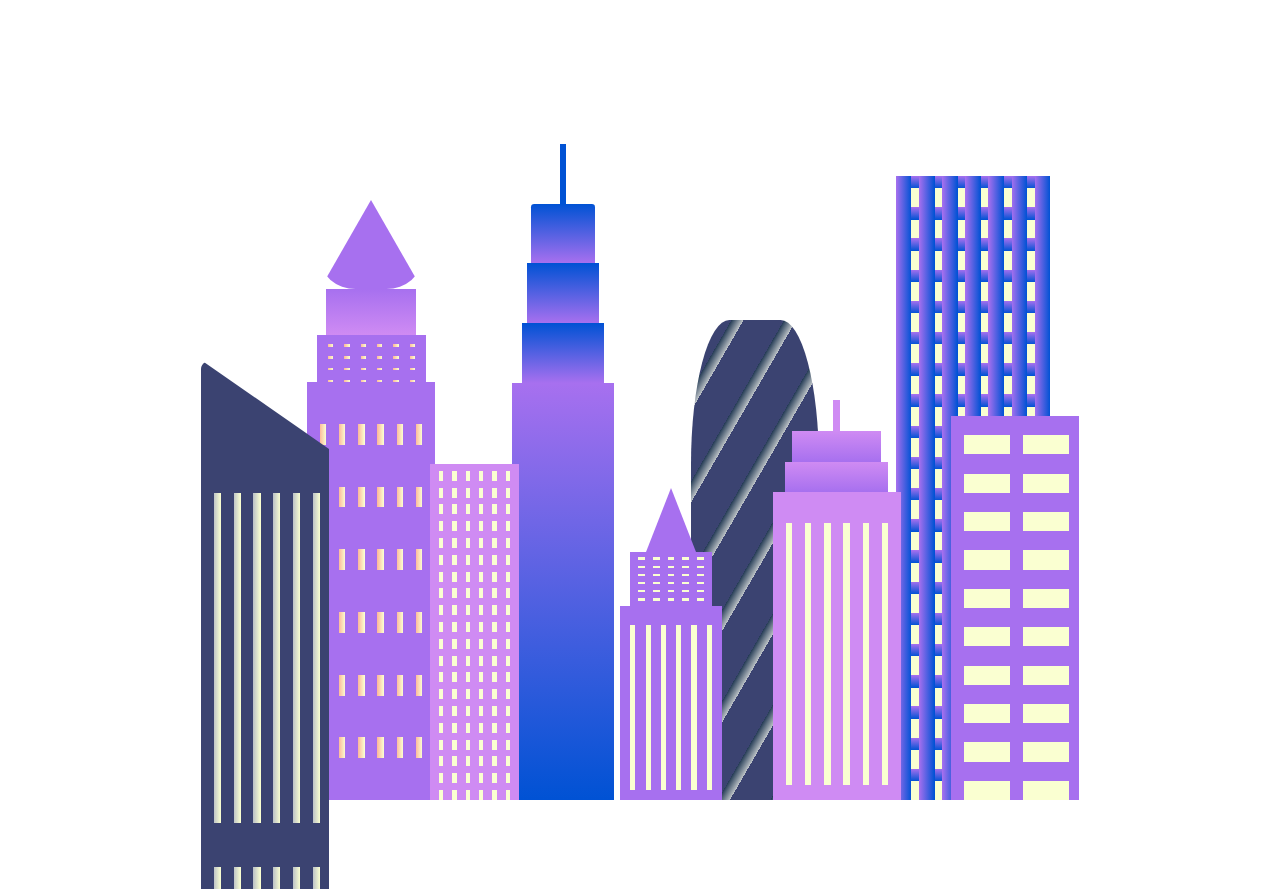
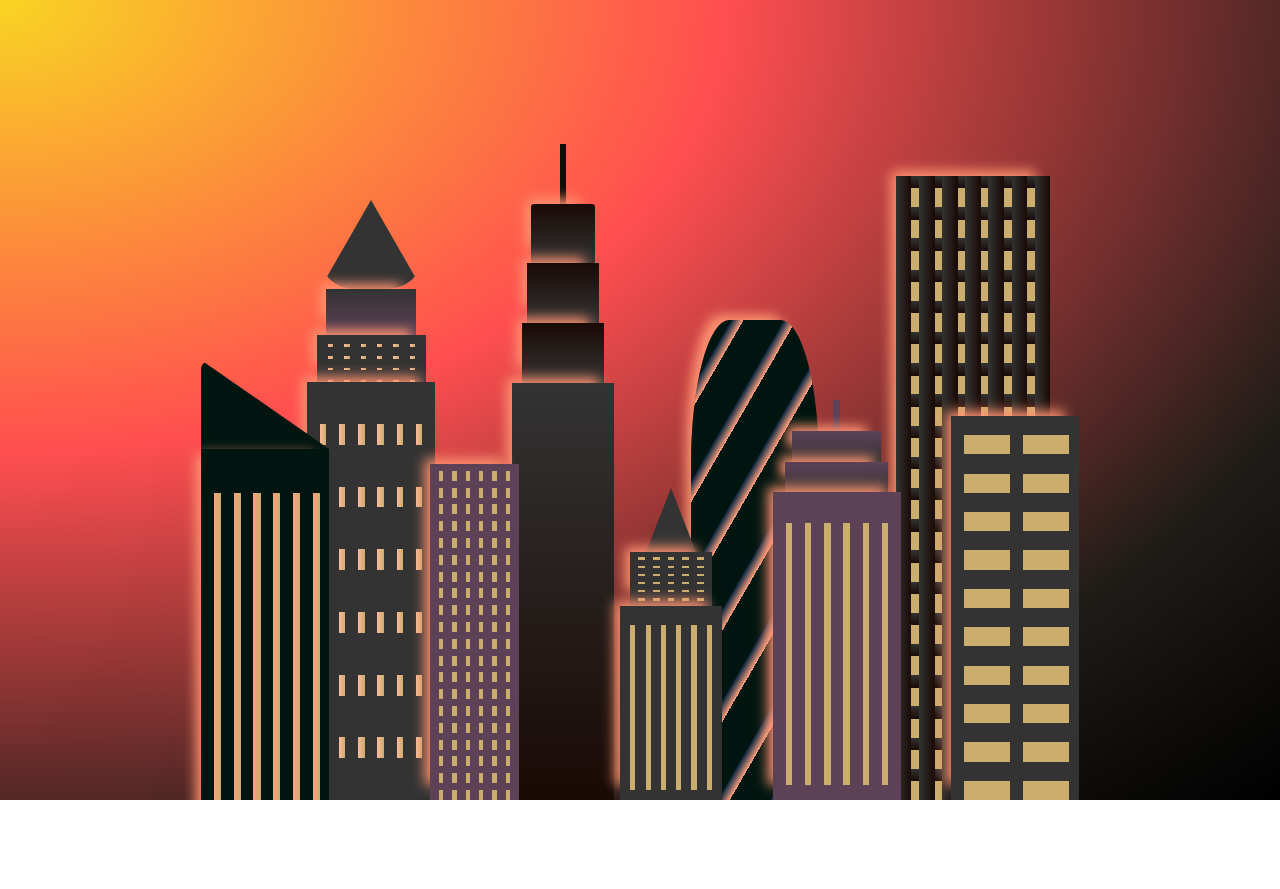
Before and after one commit to JanetMutua/markup-style-sandbox, a plain HTML site: page city-skyline/index.html in a window 1280 px wide. After the commit the page ends 800 px from the top, so only its background shows below. Drawn offline with Linux system fonts and the light colour scheme.

Commit message:
final commit

```diff
--- a/city-skyline/index.html
+++ b/city-skyline/index.html
@@ -8,27 +8,27 @@
   </head>
   <body>
     <!-- back buildings view -->
-    <div class="back-buildings">
+    <div class="back-buildings sky-view">
       <!-- individual buildings -->
       <div></div>
       <div></div>
       <div></div>
       <div class="back-one center">
         <div class="back-one-top"></div>
-        <div class="back-one-mid"></div>
-        <div class="back-one-second-mid"></div>
-        <div class="back-one-bottom"></div>
+        <div class="back-one-mid shadow"></div>
+        <div class="back-one-second-mid shadow"></div>
+        <div class="back-one-bottom shadow"></div>
       </div>
       <div class="back-two center">
         <!-- building design layers -->
         <div class="back-two-lighting"></div>
-        <div class="back-two-top"></div>
-        <div class="back-two-middle"></div>
-        <div class="back-two-second-mid"></div>
-        <div class="back-two-bottom"></div>
+        <div class="back-two-top shadow"></div>
+        <div class="back-two-middle shadow"></div>
+        <div class="back-two-second-mid shadow"></div>
+        <div class="back-two-bottom shadow"></div>
       </div>
-      <div class="back-three"></div>
-      <div class="back-four"></div>
+      <div class="back-three shadow"></div>
+      <div class="back-four shadow"></div>
       <div></div>
       <div></div>
     </div>
@@ -40,23 +40,23 @@
       <div></div>
       <div class="front-one">
         <div class="front-one-top"></div>
-        <div class="front-one-bottom"></div>
+        <div class="front-one-bottom shadow-left"></div>
       </div>
       <div></div>
-      <div class="front-two"></div>
+      <div class="front-two shadow"></div>
       <div></div>
       <div class="front-three center">
         <div class="front-three-top"></div>
-        <div class="front-three-mid"></div>
-        <div class="front-three-bottom"></div>
+        <div class="front-three-mid shadow"></div>
+        <div class="front-three-bottom shadow"></div>
       </div>
       <div class="front-four center">
         <div class="front-four-lightning"></div>
-        <div class="front-four-top"></div>
-        <div class="front-four-mid"></div>
-        <div class="front-four-bottom"></div>
+        <div class="front-four-top shadow"></div>
+        <div class="front-four-mid shadow"></div>
+        <div class="front-four-bottom shadow"></div>
       </div>
-      <div class="front-five"></div>
+      <div class="front-five shadow"></div>
       <div></div>
       <div></div>
       <div></div>
--- a/city-skyline/style.css
+++ b/city-skyline/style.css
@@ -1,13 +1,13 @@
 /* CSS custom variables */
 :root {
-  --building-one: #a770ef;
-  --building-two: #0052d4;
-  --building-three: #3b4371;
-  --building-three-highlight: #243b55;
-  --building-four: #cf8bf3;
+  --building-one: #333333;
+  --building-two: #190a05;
+  --building-three: #001510;
+  --building-three-highlight: #00223e;
+  --building-four: #5d4157;
   --window-one: #fdb99b;
-  --window-two: #bdc3c7;
-  --window-three: #faffd1;
+  --window-two: #ffa17f;
+  --window-three: #cbad6d;
 }
 
 *,
@@ -24,14 +24,6 @@ body {
   overflow: hidden;
 }
 
-/* centering building parts with flexbox */
-
-.center {
-  display: flex;
-  flex-direction: column;
-  align-items: center;
-}
-
 /* styling container holding all back buildings */
 
 .back-buildings {
@@ -42,7 +34,26 @@ body {
   width: 100%;
 }
 
+/* applying shadow effect to give sunshine illusion */
+
+.shadow {
+  box-shadow: -10px -10px 12px -5px #ff9472;
+}
+
+.shadow-left {
+  box-shadow: -10px 0 12px -5px #ff9472;
+}
+
 /* styling the first building */
+
+/* centering building parts with flexbox */
+
+.center {
+  display: flex;
+  flex-direction: column;
+  align-items: center;
+}
+
 .back-one {
   width: 10%;
   height: 75%;
@@ -181,6 +192,7 @@ body {
   display: flex;
   align-items: flex-end;
   justify-content: space-evenly;
+  overflow: hidden;
 }
 
 .front-one {
@@ -335,3 +347,14 @@ body {
       var(--window-three) 46%
     );
 }
+
+/* designing the sky view using radial gradient */
+.sky-view {
+  background-image: radial-gradient(
+    at top left,
+    #f9d423,
+    #ff4e50,
+    #1f1c18 80%,
+    #000 100%
+  );
+}
```
Also changed, not shown: city-skyline/images/desktop-view.png (added), city-skyline/images/inspo.png (added), city-skyline/images/ipad-view.png (added), city-skyline/images/iphone-14-pro-max.png (added), 1 other file.
